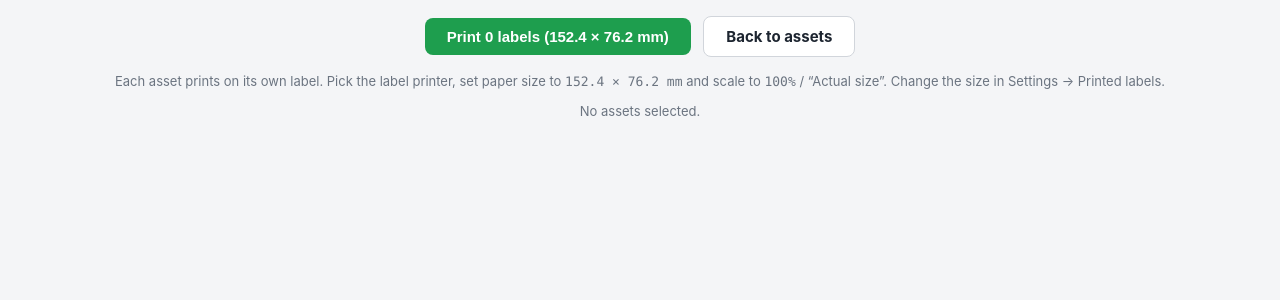
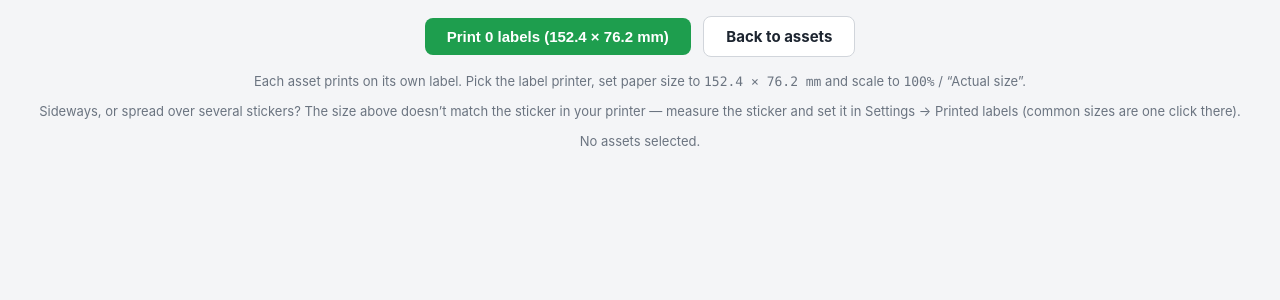
Before and after one commit to laithyahya2022-code/Asset-Managment-Software, a Flask app: page /assets/labels in a window 1280 px wide. Shown: the top 300 px of the page. Run offline with Flask 3, Linux system fonts and the light colour scheme; the visitor is signed in with stand-in values (Sample User, id 1); data comes from the database, SQL or seed files in the repository; data that the repository does not hold is empty.

Commit message:
Explain the fix on the label page when prints come out sideways/split
A label-size mismatch with the printer's sticker makes the browser
rotate the label and spread it over several stickers. Tell the user
on the print page itself to set the real sticker size in Settings.
Bump to 2026.08.06.6.

Co-Authored-By: Claude Fable 5 <noreply@anthropic.com>
Claude-Session: https://claude.ai/code/session_012MC4h7jFMCCxMgMFycFCPx

```diff
--- a/itam/__init__.py
+++ b/itam/__init__.py
@@ -4,7 +4,7 @@ from datetime import datetime
 
 from flask import Flask, g, redirect, request, session, url_for
 
-APP_VERSION = "2026.08.06.5"  # bumped on each release so users can confirm their build
+APP_VERSION = "2026.08.06.6"  # bumped on each release so users can confirm their build
 
 from .i18n import LANGS, t, translate_html
 from .models import (DEFAULT_ROLE_PERMS, PERMISSIONS, ROLES, Notification,
--- a/itam/templates/assets/label.html
+++ b/itam/templates/assets/label.html
@@ -14,7 +14,11 @@
     In the print dialog pick the label printer, set paper size to
     <code>{{ L.width }} × {{ L.height }} mm</code> and scale to <code>100%</code> /
     “Actual size”, or the label comes out shrunk.
-    Change the size in Settings → Printed labels.
+  </p>
+  <p class="hint">
+    Sideways, or spread over several stickers? The size above doesn’t match the
+    sticker in your printer — measure the sticker and set it in
+    Settings → Printed labels (common sizes are one click there).
   </p>
 
   {% include "assets/_label_body.html" %}
--- a/itam/templates/assets/labels.html
+++ b/itam/templates/assets/labels.html
@@ -15,7 +15,12 @@
   <p class="hint">
     Each asset prints on its own label. Pick the label printer, set paper size to
     <code>{{ L.width }} × {{ L.height }} mm</code> and scale to <code>100%</code> /
-    “Actual size”. Change the size in Settings → Printed labels.
+    “Actual size”.
+  </p>
+  <p class="hint">
+    Sideways, or spread over several stickers? The size above doesn’t match the
+    sticker in your printer — measure the sticker and set it in
+    Settings → Printed labels (common sizes are one click there).
   </p>
 
   {% for asset in assets %}
```
